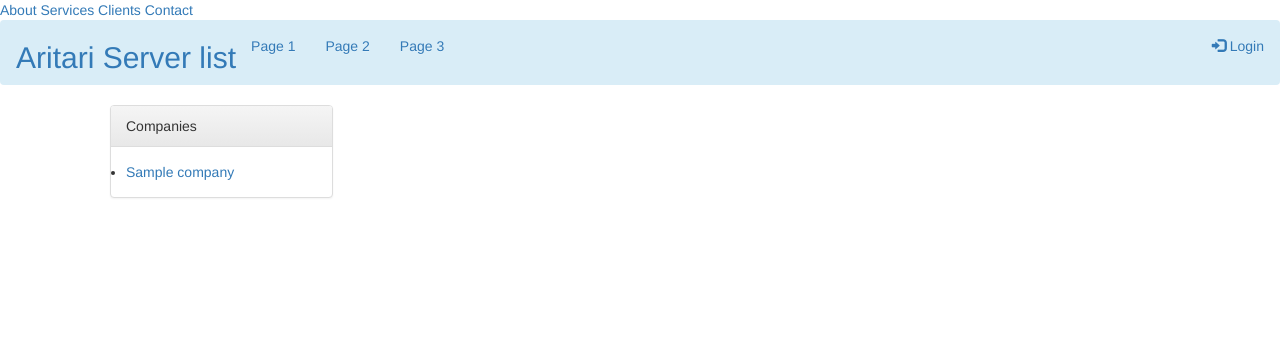
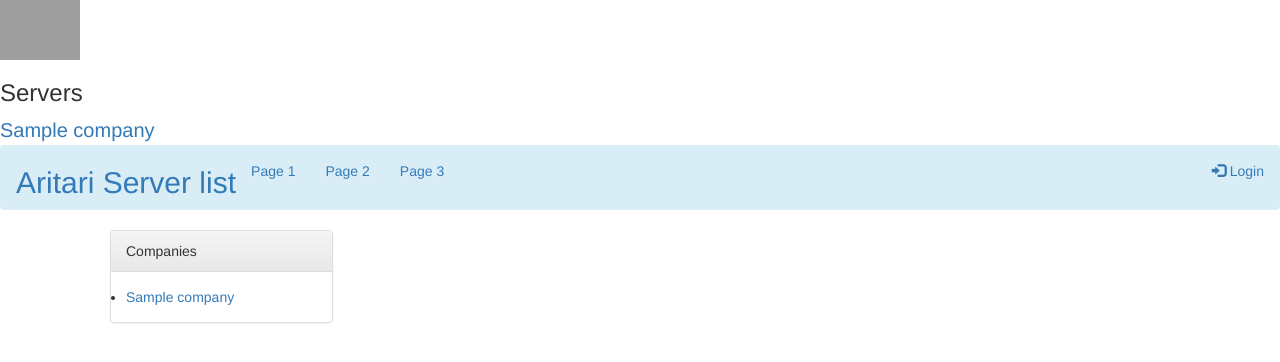
Before and after one commit to penfold2009/django_monitor, a Django app: template monitor_project/templates/registration/logged_out.html in a window 1280 px wide. Shown: the top 362 px of the page. Run offline with Django 3.2, Linux system fonts and the light colour scheme; the template is opened without the code that fills it: most values are stand-ins (such as "Sample title", 1, 10 or a date in 2020); some libraries are stand-ins or nearby versions; some web fonts are replaced; grey boxes are pictures that could not be loaded.

Commit message:
Added log

```diff
--- a/monitor_project/monitor_app/templates/serverapp/base.html
+++ b/monitor_project/monitor_app/templates/serverapp/base.html
@@ -22,10 +22,18 @@
     <body>
 
           <div class="sidenav">
-            <a href="#">About</a>
+            <img src="{% static 'serverapp/aritari-logo.png' %}" alt="Powered By Voipex" height="60px">
+            <!-- <img src="static/serverapp/aritari-logo.png" alt="Powered By Voipex" height="88px"> -->
+            <h3 class = "sidenav-title" >Servers</h3>
+
+
+            {% for company in  companies %}
+              <a href="{% url 'serverapp:server'  company %}" style="font-size:20px">{{ company }}</a>
+            {% endfor %}
+<!--             <a href="#">About</a>
             <a href="#">Services</a>
             <a href="#">Clients</a>
-            <a href="#">Contact</a>
+            <a href="#">Contact</a> -->
           </div>
 
           <div class="main">
```
Also changed, not shown: monitor_project/monitor_app/static/serverapp/aritari_color_custom.css (+7 -2 lines).
